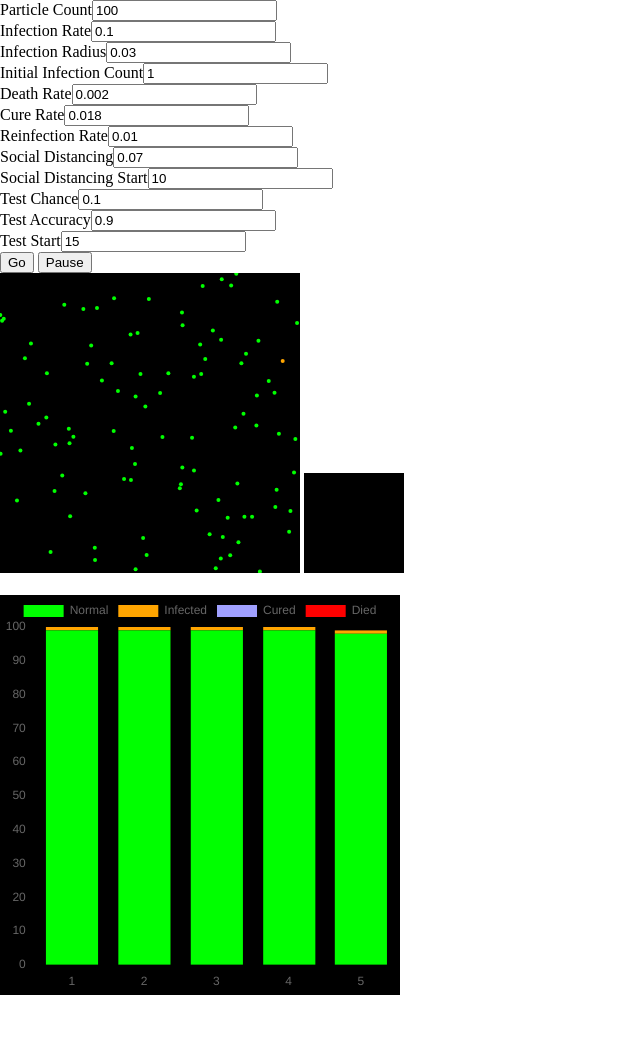
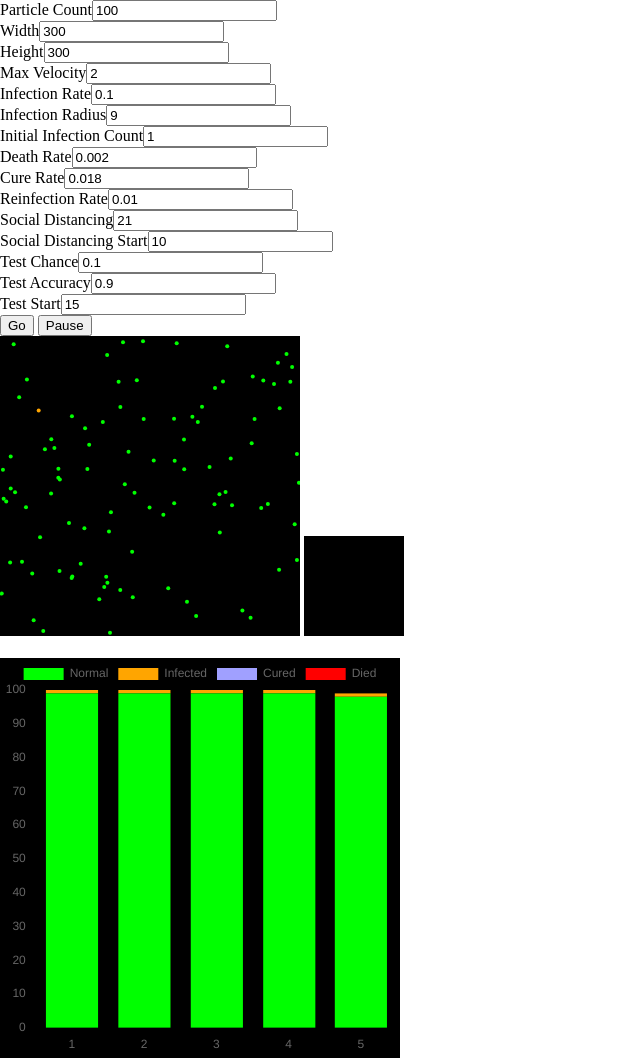
Before and after one commit to GeekGirl1024/epidemic-simulator, a plain HTML site: page src/index.html in a window 1280 px wide. Shown: the whole page, without its empty margins (0-640 px from the left). Before the commit the page ends 995 px from the top, so only its background shows below. Drawn offline with nearby package versions, Linux system fonts and the light colour scheme.

Commit message:
change positioning to absolute values

```diff
--- a/src/index.html
+++ b/src/index.html
@@ -7,13 +7,16 @@
     </head>
     <body>
         Particle Count<input id="particleCount" value="100" /><br />
+        Width<input id="width" value="300" /><br />
+        Height<input id="height" value="300" /><br />
+        Max Velocity<input id="maxVelocity" value="2" /><br />
         Infection Rate<input id="infectionRate" value="0.1" /><br />
-        Infection Radius<input id="infectionRadius" value="0.03" /><br />
+        Infection Radius<input id="infectionRadius" value="9" /><br />
         Initial Infection Count<input id="initialInfectionCount" value="1"/><br />
         Death Rate<input id="deathRate" value="0.002" /><br />
         Cure Rate<input id="cureRate" value="0.018"/><br />
         Reinfection Rate<input id="reinfectionRate" value="0.01"/><br />
-        Social Distancing<input id="socialDistancing" value="0.07" /><br />
+        Social Distancing<input id="socialDistancing" value="21" /><br />
         Social Distancing Start<input id="socialDistancingStart" value="10" /><br />
         Test Chance<input id="testChance" value="0.1" /><br />
         Test Accuracy<input id="testAccuracy" value="0.9" /><br />
@@ -35,8 +38,8 @@
             var world;
 
             class World{
-                constructor(infectionRate, infectionRadius, particleCount, deathRate, cureRate, reinfectionRate, socialDistancing, socialDistancingStart, testChance, testAccuracy, testStart){
-                    this.outbreak = new Outbreak("outbreakCanvas", "quarantineCanvas", infectionRate, infectionRadius, particleCount, deathRate, cureRate, reinfectionRate, socialDistancing, socialDistancingStart, testChance, testAccuracy, testStart);
+                constructor(infectionRate, infectionRadius, particleCount, width, height, maxVelocity, deathRate, cureRate, reinfectionRate, socialDistancing, socialDistancingStart, testChance, testAccuracy, testStart){
+                    this.outbreak = new Outbreak("outbreakCanvas", "quarantineCanvas", infectionRate, infectionRadius, particleCount, width, height, maxVelocity, deathRate, cureRate, reinfectionRate, socialDistancing, socialDistancingStart, testChance, testAccuracy, testStart);
                     this.outbreak.init();
                     var initialInfectionCount = document.getElementById("initialInfectionCount").value;
                     let current = this.outbreak.particles.head;
@@ -53,8 +56,8 @@
 
                 }
 
-                reset(infectionRate, infectionRadius, particleCount, deathRate, cureRate, reinfectionRate, socialDistancing, socialDistancingStart, testChance, testAccuracy, testStart){
-                    this.outbreak = new Outbreak("outbreakCanvas", "quarantineCanvas", infectionRate, infectionRadius, particleCount, deathRate, cureRate, reinfectionRate, socialDistancing, socialDistancingStart, testChance, testAccuracy, testStart);
+                reset(infectionRate, infectionRadius, particleCount, width, height, maxVelocity, deathRate, cureRate, reinfectionRate, socialDistancing, socialDistancingStart, testChance, testAccuracy, testStart){
+                    this.outbreak = new Outbreak("outbreakCanvas", "quarantineCanvas", infectionRate, infectionRadius, particleCount, width, height, maxVelocity, deathRate, cureRate, reinfectionRate, socialDistancing, socialDistancingStart, testChance, testAccuracy, testStart);
                     this.outbreak.init();
                     var initialInfectionCount = document.getElementById("initialInfectionCount").value;
                     let current = this.outbreak.particles.head;
@@ -87,6 +90,9 @@
 
             function StartWorld(){
                 var particleCount = parseFloat(document.getElementById("particleCount").value);
+                var width = parseFloat(document.getElementById("width").value);
+                var height = parseFloat(document.getElementById("height").value);
+                var maxVelocity = parseFloat(document.getElementById("maxVelocity").value);
                 var infectionRate = parseFloat(document.getElementById("infectionRate").value);
                 var infectionRadius = parseFloat(document.getElementById("infectionRadius").value);
                 var deathRate = parseFloat(document.getElementById("deathRate").value);
@@ -101,14 +107,14 @@
                 if (world){
                     world.go = false;
                     window.setTimeout(function(){
-                        world.reset(infectionRate, infectionRadius, particleCount, deathRate, cureRate, reinfectionRate, socialDistancing, socialDistancingStart, testChance, testAccuracy, testStart);
+                        world.reset(infectionRate, infectionRadius, particleCount, width, height, maxVelocity, deathRate, cureRate, reinfectionRate, socialDistancing, socialDistancingStart, testChance, testAccuracy, testStart);
 
                         world.go = true;
                         world.loop();
                     }, 100);
 
                 } else {
-                    world = new World(infectionRate, infectionRadius, particleCount, deathRate, cureRate, reinfectionRate, socialDistancing, socialDistancingStart, testChance, testAccuracy, testStart);
+                    world = new World(infectionRate, infectionRadius, particleCount, width, height, maxVelocity, deathRate, cureRate, reinfectionRate, socialDistancing, socialDistancingStart, testChance, testAccuracy, testStart);
 
                     world.go = true;
                     world.loop();
--- a/src/main.js
+++ b/src/main.js
@@ -133,9 +133,11 @@ class Vector{
 }
 
 class Particle{
-    constructor(deathRate, cureRate, testChance, testAccuracy) {
+    constructor(deathRate, cureRate, testChance, testAccuracy, width, height) {
         this.position = new Vector(0, 0);
         this.velocity = new Vector(0, 0);
+        this.width = width;
+        this.height = height;
         this.health = HEALTH.normal;
         this.refreshState = 0;
         this.refreshRate = 30;
@@ -205,13 +207,13 @@ class Particle{
             this.velocity.y *= -1;
         }
 
-        if (this.position.x > 1){
-            this.position.x = 1 - (this.position.x - 1);
+        if (this.position.x > this.width){
+            this.position.x = this.width - (this.position.x - this.width);
             this.velocity.x *= -1;
         }
 
-        if (this.position.y > 1){
-            this.position.y = 1 - (this.position.y - 1);
+        if (this.position.y > this.height){
+            this.position.y = this.height - (this.position.y - this.height);
             this.velocity.y *= -1;
         }
     }
@@ -236,9 +238,12 @@ class Connection{
 }
 
 class Outbreak{
-    constructor(canvasId, quarantineCanvasId, infectionRate, infectionRadius, particleCount, deathRate, cureRate, reinfectionRate, socialDistancing, socialDistancingStart, testChance, testAccuracy, testStart){
+    constructor(canvasId, quarantineCanvasId, infectionRate, infectionRadius, particleCount, width, height, maxVelocity, deathRate, cureRate, reinfectionRate, socialDistancing, socialDistancingStart, testChance, testAccuracy, testStart){
         this.particles = new List();
         this.quarantinedParticles = new List();
+        this.width = width;
+        this.height = height;
+        this.maxVelocity = maxVelocity;
         this.canvasId = canvasId;
         this.quarantineCanvasId = quarantineCanvasId;
         this.canvas = document.getElementById(this.canvasId);
@@ -464,7 +469,7 @@ class Outbreak{
         while (current){
             let particle = current.data;
             this.context.beginPath();
-            this.context.arc(particle.position.x * width, particle.position.y * height,2,0,2*Math.PI);
+            this.context.arc(particle.position.x / this.width * width, particle.position.y / this.height * height,2,0,2*Math.PI);
             this.context.fillStyle = particle.color();
             this.context.fill();
             current = current.next;
@@ -472,11 +477,11 @@ class Outbreak{
 
         for (var i = 0; i < this.connections.length; i++) {
             this.context.beginPath();
-            let x = this.connections[i].node1.position.x * width;
-            let y = this.connections[i].node1.position.y * height;
+            let x = this.connections[i].node1.position.x / this.width * width;
+            let y = this.connections[i].node1.position.y / this.height * height;
             this.context.moveTo(x, y);
-            x = this.connections[i].node2.position.x * width;
-            y = this.connections[i].node2.position.y * height;
+            x = this.connections[i].node2.position.x / this.width * width;
+            y = this.connections[i].node2.position.y / this.height * height;
             this.context.lineTo(x, y);
             this.context.strokeStyle = '#FFFFFF';
             this.context.lineWidth = 1;
@@ -492,7 +497,7 @@ class Outbreak{
         while (current){
             let particle = current.data;
             this.quarantineContext.beginPath();
-            this.quarantineContext.arc(particle.position.x * width, particle.position.y * height,2,0,2*Math.PI);
+            this.quarantineContext.arc(particle.position.x / this.width * width, particle.position.y / this.height * height,2,0,2*Math.PI);
             this.quarantineContext.fillStyle = particle.color();
             this.quarantineContext.fill();
             current = current.next;
@@ -500,9 +505,11 @@ class Outbreak{
     }
 
     randomParticle(){
-        let ret = new Particle(this.deathRate, this.cureRate, this.testChance, this.testAccuracy);
-        ret.position = new Vector(Math.random(), Math.random());
-        ret.velocity = new Vector(Math.random()/100 - .005, Math.random()/100 - .005);
+        let ret = new Particle(this.deathRate, this.cureRate, this.testChance, this.testAccuracy, this.width, this.height);
+        ret.position = new Vector(Math.random() * this.width, Math.random() * this.height);
+        let velocity = Math.random() * this.maxVelocity * 2 - this.maxVelocity;
+        let angle = Math.random()*2*Math.PI;
+        ret.velocity = new Vector(velocity * Math.cos(angle), velocity * Math.sin(angle));
 
         return ret;
     }
```
